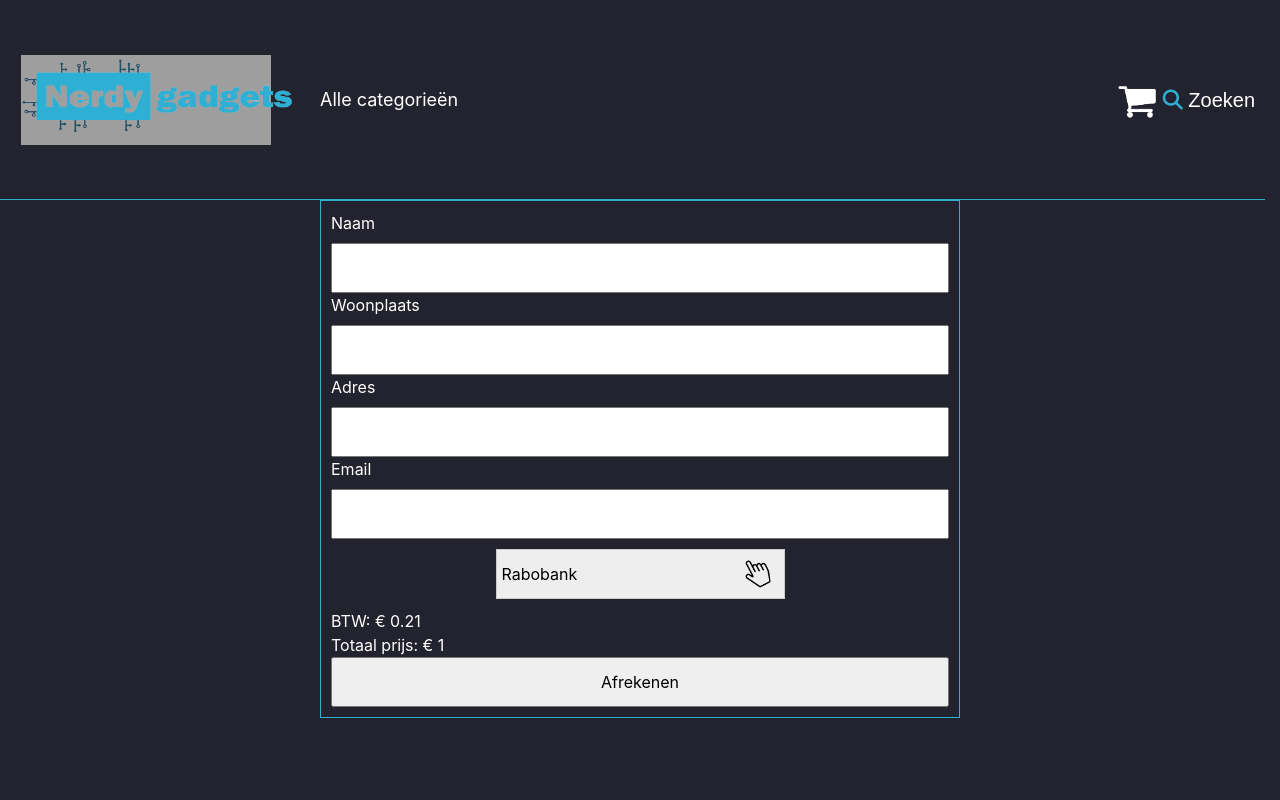
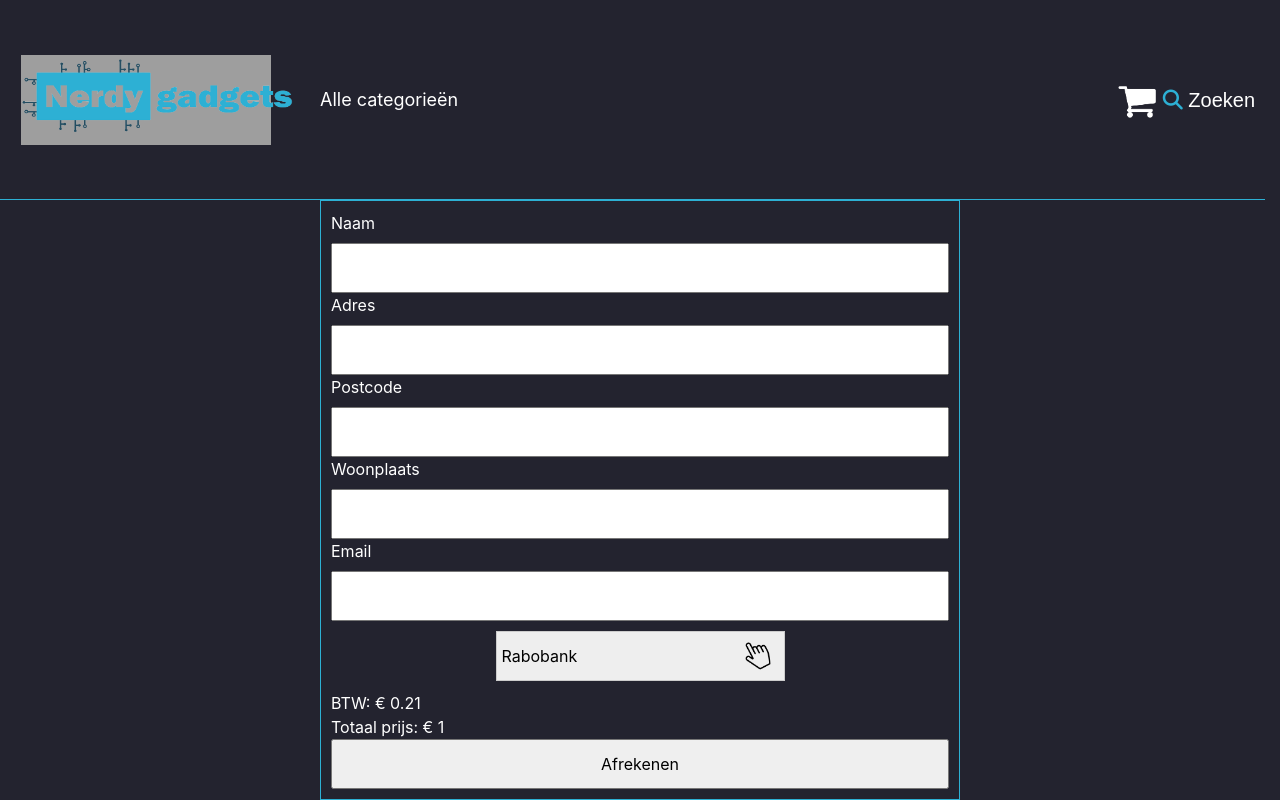
Before and after one commit to PatrickWildschut/nerdygadgets, a PHP site: page /buy.php in a window 1280 px wide. Run offline with PHP 8.4, Linux system fonts and the light colour scheme; the visitor is signed in with stand-in values (Sample User, id 1); data that the repository does not hold is empty; some libraries are stand-ins or nearby versions; some web fonts are replaced; grey boxes are pictures that could not be loaded.

Commit message:
Postcode toegevoegd als klant gaat bestellen, wordt ook opgeslagen in de database :)

```diff
--- a/buy.php
+++ b/buy.php
@@ -5,13 +5,13 @@ include 'klantfuncties.php';
 // Patrick
 if (isset($_GET["afrekenen"])) {
     $gegevens["name"] = isset($_GET["name"]) ? $_GET["name"] : "";
+    $gegevens["address"] = isset($_GET["address"]) ? $_GET["address"] : "";
+    $gegevens["postcode"] = isset($_GET["postcode"]) ? $_GET["postcode"] : "";
     $gegevens["city"] = isset($_GET["city"]) ? $_GET["city"] : "";
 
-    $gegevens["address"] = isset($_GET["address"]) ? $_GET["address"] : "";
 
     $gegevens["email"] = isset($_GET["email"]) ? $_GET["email"] : "";
     $gegevens = klantGegevensToevoegen($gegevens);
-
     ?>
     <!-- Ideal popup site, kan misschien geblokt worden - Patrick -->
     <script type="text/javascript">
@@ -29,10 +29,12 @@ if (isset($_GET["afrekenen"])) {
 <form method="get">
         <label>Naam</label>
         <input type="text" name="name" value="<?php print($gegevens['name']); ?>" required/> <br>
+        <label>Adres</label>
+        <input type="text" name="address" value="<?php print($gegevens['address']); ?>" required/> <br>
+        <label>Postcode</label>
+        <input type="text" name="postcode" value="<?php print($gegevens['postcode']); ?>" required/> <br>
         <label>Woonplaats</label>
         <input type="text" name="city" value="<?php print($gegevens['city']); ?>" required/> <br>
-        <label>Adres</label>
-        <input type="text" name="address" value="<?php print($gegevens['address']); ?>" required/> <br>
         <label>Email</label>
         <input type="text" name="email" value="<?php print($gegevens['email']); ?>" required/> <br>
 
--- a/klantfuncties.php
+++ b/klantfuncties.php
@@ -1,6 +1,6 @@
 <?php
 
-$gegevens = array("ID" => 0, "name" => "", "city" => "", "address" => "", "email" => "", "melding" => "");
+$gegevens = array("ID" => 0, "name" => "", "city" => "", "address" => "","postcode" => "", "email" => "", "melding" => "");
 
 function maakVerbinding() {
     $host = 'localhost';
@@ -51,8 +51,9 @@ function toonKlantenOpHetScherm($klanten) {
 }
 
 function klantGegevensToevoegen($gegevens) {
+
 	$connection = maakVerbinding();
-	if (voegKlantToe($connection, $gegevens['name'], $gegevens["city"], $gegevens["address"], $gegevens["email"]) == True) {
+	if (voegKlantToe($connection, $gegevens['name'], $gegevens["address"], $gegevens["postcode"], $gegevens["city"], $gegevens["email"]) == True) {
 		$gegevens["melding"] = "De klant is toegevoegd";
         } else {
 	 	$gegevens["melding"] = "Het toevoegen is mislukt";
@@ -61,25 +62,28 @@ function klantGegevensToevoegen($gegevens) {
 	return $gegevens;
 }
 
-function voegKlantToe($connection, $naam, $woonplaats, $adres, $email) {
+function voegKlantToe($connection, $naam, $adres, $postcode, $woonplaats, $email) {
 
 	$result = selecteerKlanten($connection);
 	$bestaat = false;
 	foreach ($result as $key => $value) {
-		print($value['name'].$naam);
 		if($value['name'] == $naam)
 		{
-
 			$bestaat = true;
+			break;
 		}
 	}
 
     // geen result, dus bestaat niet
     if(!$bestaat)
     {
-    	$statement = mysqli_prepare($connection, "INSERT INTO website_customers (name, city, address, email) VALUES(?,?,?,?)");
-	    mysqli_stmt_bind_param($statement, 'ssss', $naam, $woonplaats, $adres, $email);
+    	print("miauw1");
+    	$statement = mysqli_prepare($connection, "INSERT INTO website_customers(name, address, postcode, city, email) VALUES(?,?,?,?,?)");
+    	print("miauw2");
+	    mysqli_stmt_bind_param($statement, 'sssss', $naam, $adres, $postcode, $woonplaats, $email);
+	    print("miauw3");
 	    mysqli_stmt_execute($statement);
+	    print("miauw4");
     } else{
     	// klant bestaat al, hoeft niet toegevoegd te worden.
     }
```
